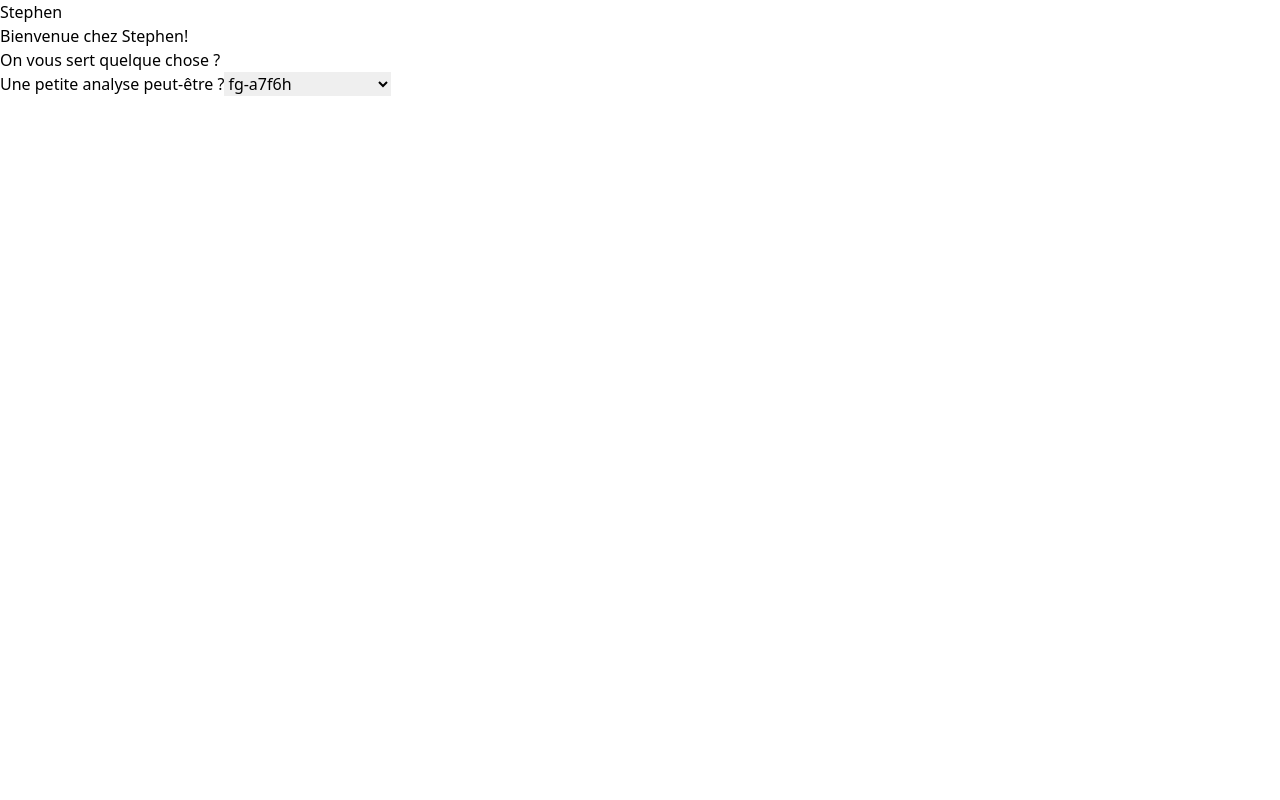
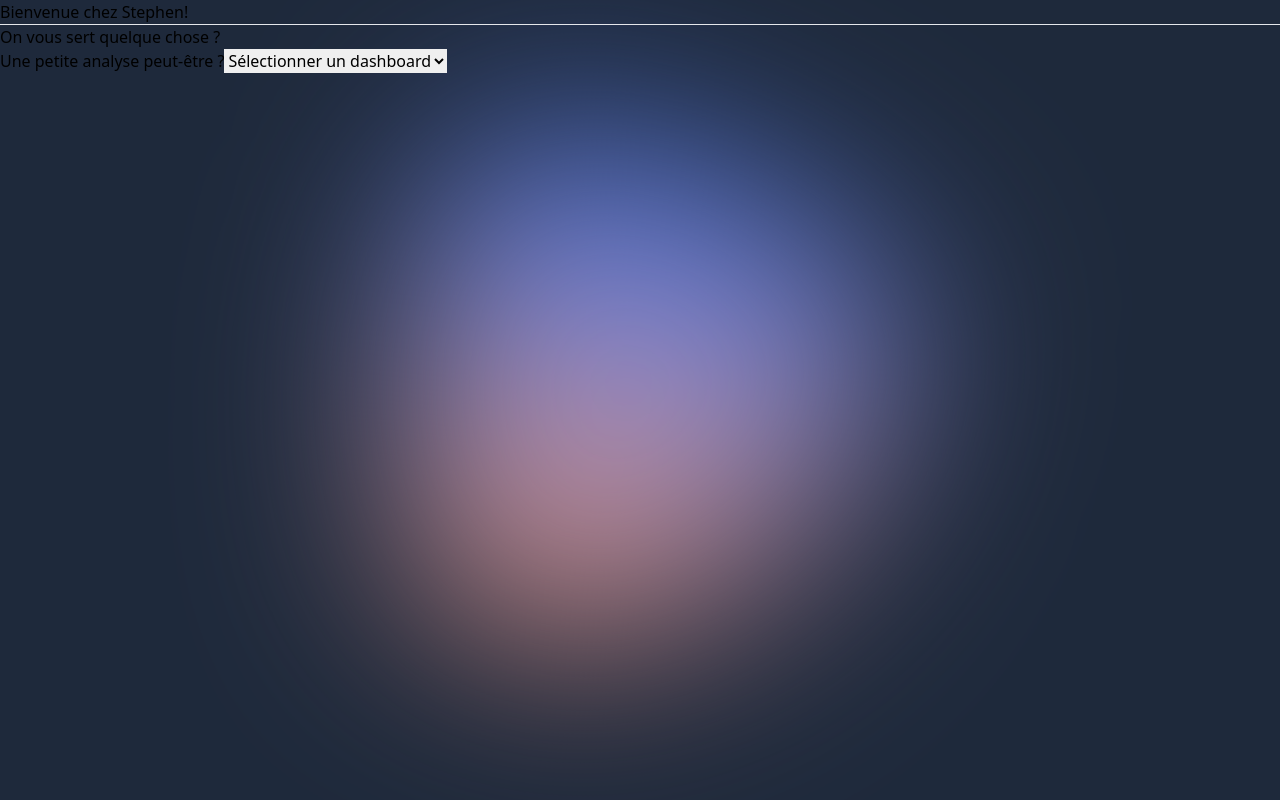
Before and after one commit to delight-data/stephen, a React (Vite) app: page /stephen-15kk88 in a window 1280 px wide. Built offline with nearby package versions, Linux system fonts and the light colour scheme.

Commit message:
New dashboard

```diff
--- a/index.html
+++ b/index.html
@@ -9,7 +9,10 @@
 </head>
 
 <body>
-  <div id="root" style="width:100vw; height: 100vh;"></div>
+  <div id="root" style="width:100vw; height: 100vh;z-index:1"></div>
+  <div class="gradient-wrapper">
+    <div class="gradient"></div>
+  </div>
   <script type="module" src="/src/main.tsx"></script>
 </body>
 
--- a/src/index.css
+++ b/src/index.css
@@ -1,3 +1,58 @@
 @tailwind base;
 @tailwind components;
 @tailwind utilities;
+
+@keyframes rotate {
+  0% {
+    transform: rotate(0deg);
+  }
+  100% {
+    transform: rotate(360deg);
+  }
+}
+
+.gradient-wrapper {
+  display: flex;
+  justify-content: center;
+  align-items: center;
+  position: absolute;
+  top: 0;
+  left:0;
+  bottom: 0;
+  right:0;
+  z-index:0;
+}
+
+.gradient {
+  --size: 750px;
+  --speed: 50s;
+  --easing: cubic-bezier(0.8, 0.2, 0.2, 0.8);
+
+  width: var(--size);
+  height: var(--size);
+  filter: blur(calc(var(--size) / 5));
+  background-image: linear-gradient(#4376EE, #EF957A);
+  animation: rotate var(--speed) var(--easing) alternate infinite;
+  border-radius: 30% 70% 70% 30% / 30% 30% 70% 70%;
+}
+
+@media (min-width: 720px) {
+  .gradient {
+    --size: 500px;
+  }
+}
+
+body {
+  background-color: rgb(30 41 59);
+  position: absolute;
+  inset: 0;
+  display: flex;
+  place-content: center;
+  align-items: center;
+  overflow: hidden;
+}
+
+/* This is just to transition when you change the viewport size. */
+* {
+  transition: all 0.5s ease-out;
+}
--- a/src/pages/Home.tsx
+++ b/src/pages/Home.tsx
@@ -1,21 +1,30 @@
 import Navbar from "../ui/Navbar";
 import DashboardList from "./components/DashboardList";
 import * as dashboards from '../dashboards'
+
+function Subtitle() {
+return (
+  <span>
+    <hr className="w-full border-slate-600 py-2"/>
+    <h2 className="text-2xl text-center " >On vous sert quelque chose ? </h2>
+  </span>
+)
+}
+
 function Home({anonymous}) {
   return (
-    <div className="w-full h-full bg-slate-800 text-slate-50 flex">
-      <Navbar />
-      <main className="flex flex-col gap-4 p-4 w-full">
-        <div className="space-y-2 border-b border-slate-600">
-          <h1 className="text-4xl">Bienvenue chez Stephen! </h1>
-          {anonymous ? '' : <h2 className="text-2xl" >On vous sert quelque chose ? </h2>}
+    <div className="w-full h-full text-slate-50 flex">
+      {/* <Navbar /> */}
+      <main className="flex flex-col gap-4 p-4 w-full items-center">
+        <div className="flex flex-col items-center gap-4 w-2/3 mt-32 mb-10 rounded-2xl p-10 bg-slate-900/50 shadow-sm shadow-slate-50/25 backdrop-blur-sm">
+          <h1 className="text-[80px] text-center ">Bienvenue chez Stephen! </h1>
+
+          {anonymous ? '' : <Subtitle />}
         </div>
 
-
-        {anonymous ? '' : <div className="px-2"><DashboardList  dashboards={dashboards} /></div>}
+        {anonymous ? '' : <div className="px-2 w-1/2 mx-auto"><DashboardList  dashboards={dashboards} /></div>}
       </main>
     </div>
-
   );
 }
 
--- a/src/pages/Page404.tsx
+++ b/src/pages/Page404.tsx
@@ -1,8 +1,8 @@
 function page404() {
   return (
-    <div className="w-full h-full flex flex-col justify-center items-center gap-8">
+    <div className="w-full h-full flex flex-col justify-center items-center gap-8 text-slate-100">
       <h1 className="text-4xl">404</h1>
-      <h2 className="text-2xl">Dashboard non trouvé</h2>
+      <h2 className="text-2xl">Page non trouvée</h2>
     </div>
   );
 }
--- a/src/pages/components/DashboardList.tsx
+++ b/src/pages/components/DashboardList.tsx
@@ -4,12 +4,14 @@ function DashboardList({dashboards}) {
   const navigate = useNavigate();
 
   return (
-    <label className="flex flex-col gap-2 max-w-80">
+    <label className="flex gap-4 justify-center items-center">
       <span>Une petite analyse peut-être ?</span>
-      <select onChange={e => navigate(`/dashboard/${e.target.value}`)} className="h-8 rounded-full">
-        {Object.keys(dashboards).map((dashboard, idx)=> (
-          <option value={dashboard.replace('_', '-')} key={idx}>{dashboard.replace('_', '-')}</option>
-        ))
+      <select onChange={e => navigate(`/dashboard/${e.target.value}`)} className="h-8 rounded-full grow bg-slate-900/50 shadow-sm shadow-slate-50/25 backdrop-blur-sm px-2">
+        <option value="">Sélectionner un dashboard</option>
+        {
+          Object.keys(dashboards).map((dashboard, idx) =>
+            (<option value={dashboard.replace('_', '-')} key={idx}>{dashboard.replace('_', '-')}</option>)
+          )
         }
       </select>
     </label>
```
